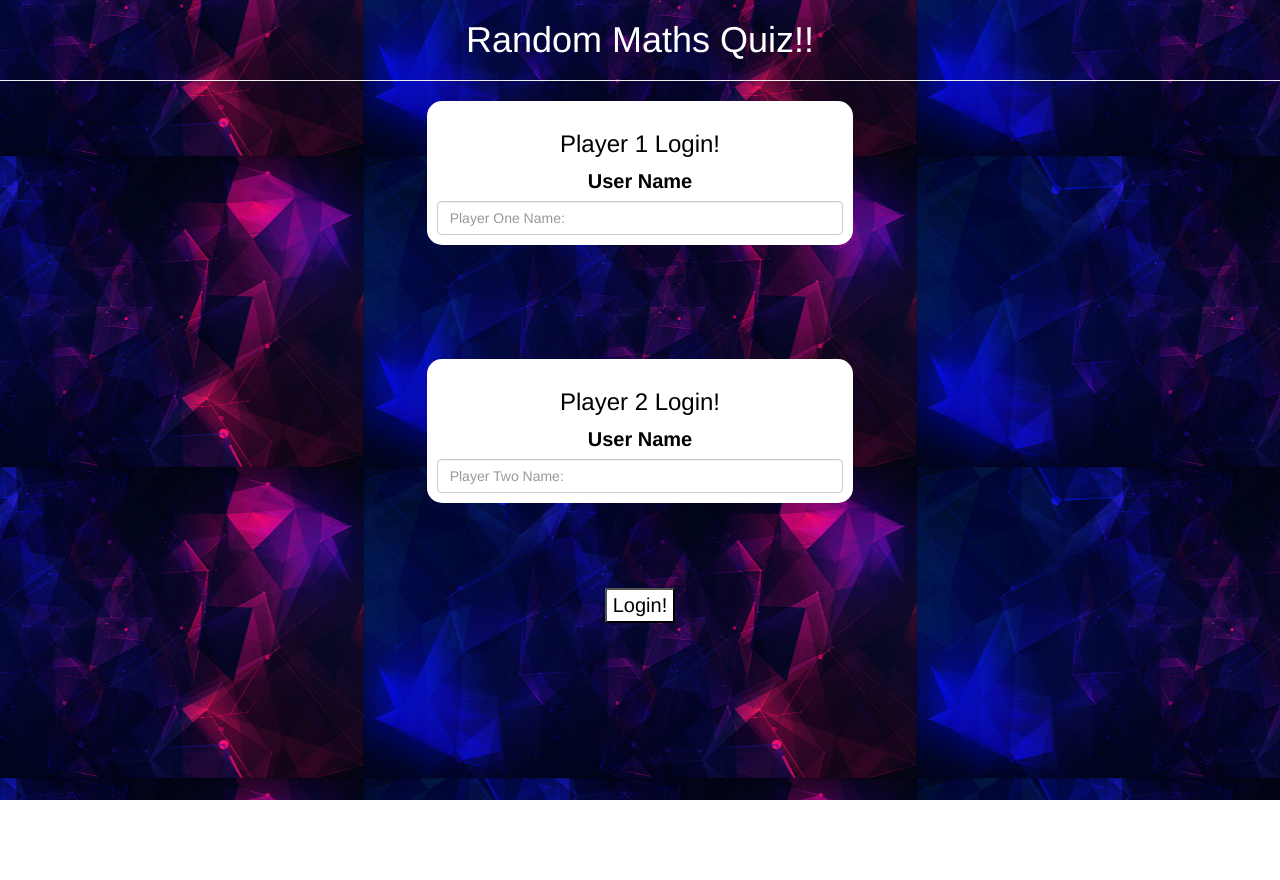
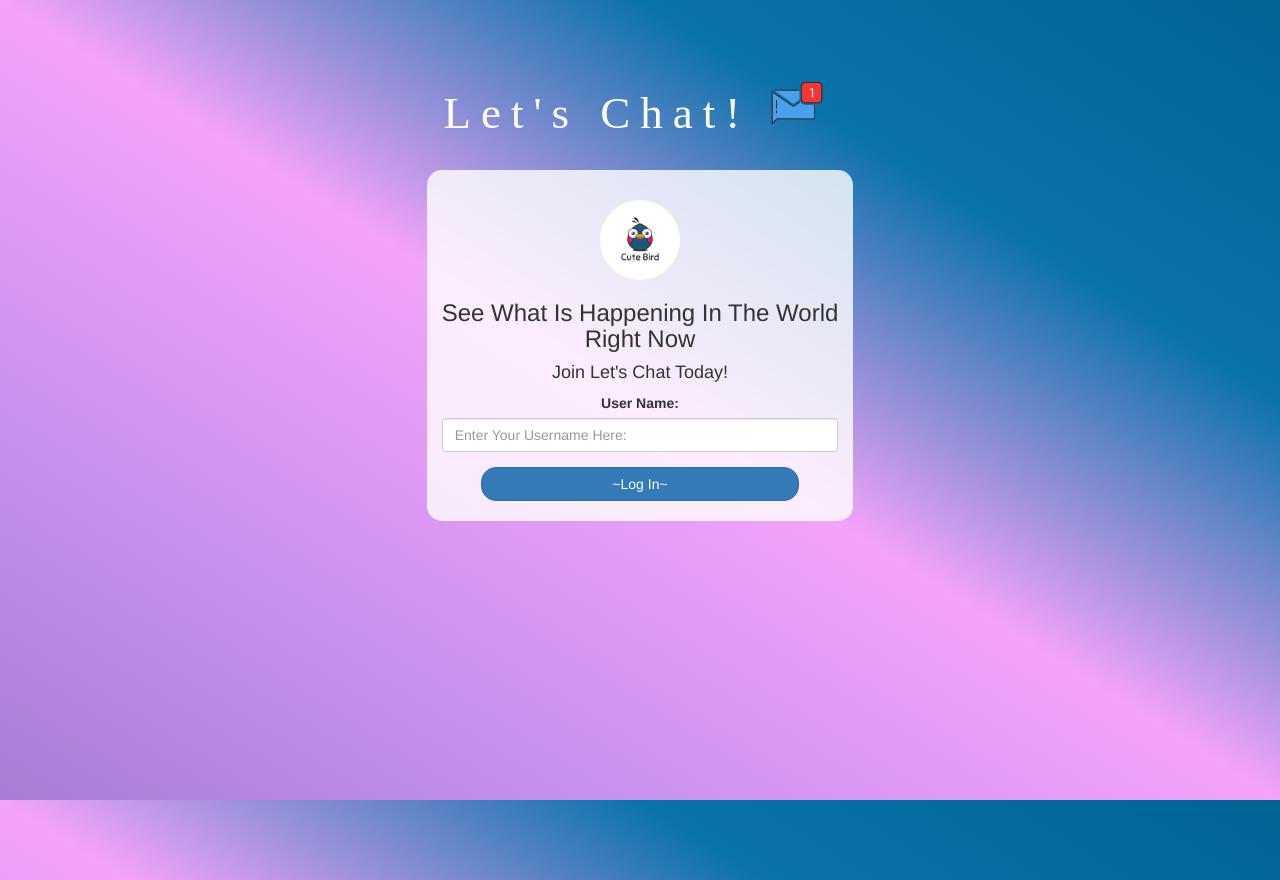
Before and after one commit to DeenOverDunya/TheMathsQuiz-ADVC92, a plain HTML site: page index.html in a window 1280 px wide. Before the commit the page ends 800 px from the top, so only its background shows below. Drawn offline with nearby package versions, Linux system fonts and the light colour scheme; a web font is replaced by a local one.

Commit message:
Add files via upload

```diff
--- /dev/null
+++ b/Kwitter.css
@@ -0,0 +1,94 @@
+html, body
+{
+  height: 100%;
+  margin: 0;
+}
+
+body
+{
+background-image: linear-gradient(to right top, #a67dd6, #ca91f0, #f3a3f9, #0a73aa, #006494);
+}
+
+.header
+{
+	color: white;font-family: 'Yeon Sung';font-size: 45px;letter-spacing: 10px;margin-top: 80px;
+}
+.header img
+{
+	width: 80px;margin-left: -15px;
+}
+
+.login_div
+{
+	background: rgba(255,255,255,0.8);float: none;border-radius: 15px;
+}
+
+.logo
+{
+	width: 80px;margin-top: 30px;border-radius: 40px;
+}
+
+#login_button
+{
+	width: 80%;border-radius: 15px;
+}
+
+.room_name
+{
+	cursor: pointer;
+	font-size: 20px;
+}
+
+
+#logout
+{
+	font-size: 20px; float: right;
+}
+
+
+#output
+{
+	padding: 10px; width:80%;background: rgba(255,255,255,0.8);border-radius: 15px;
+}
+
+.input_div_room_page
+{
+	width: 80%;
+}
+
+.input_div label
+{
+	color: white;font-size: 20px;
+}
+
+
+.input_div_message_page
+{
+	position: fixed;bottom: 0px;width: 100%;background: rgba(255,255,255,0.8);
+}
+.input_div_message_page label
+{
+	color: black;
+}
+.input_div_message_page #msg
+{
+	width: 80%;
+}
+.input_div_message_page button
+{
+	margin-top: 15px;
+	width: 50%;
+}
+.color_white
+{
+	color: white
+}
+
+.user_tick
+{
+	width:20px;
+}
+.message_h4
+{
+	padding-left:5px;color:grey;
+}
--- /dev/null
+++ b/Kwitter.js
@@ -0,0 +1,7 @@
+function addUser()
+{
+user_name=document.getElementById("user_name").value;
+localStorage.setItem("user_name",user_name);
+window.location="kwitter_room.html";
+
+}
--- /dev/null
+++ b/Kwitter_room.css
@@ -0,0 +1,94 @@
+html, body
+{
+  height: 100%;
+  margin: 0;
+}
+
+body
+{
+background-image: linear-gradient(to right top, #a67dd6, #ca91f0, #f3a3f9, #0a73aa, #006494);
+}
+
+.header
+{
+	color: white;font-family: 'Yeon Sung';font-size: 45px;letter-spacing: 10px;margin-top: 80px;
+}
+.header img
+{
+	width: 80px;margin-left: -15px;
+}
+
+.login_div
+{
+	background: rgba(255,255,255,0.8);float: none;border-radius: 15px;
+}
+
+.m2
+{
+	width: 80px;margin-top: 30px;border-radius: 40px;
+}
+
+#login_button
+{
+	width: 80%;border-radius: 15px;
+}
+
+.room_name
+{
+	cursor: pointer;
+	font-size: 20px;
+}
+
+
+#logout
+{
+	font-size: 20px; float: right;
+}
+
+
+#output
+{
+	padding: 10px; width:80%;background: rgba(255,255,255,0.8);border-radius: 15px;
+}
+
+.input_div_room_page
+{
+	width: 80%;
+}
+
+.input_div label
+{
+	color: white;font-size: 20px;
+}
+
+
+.input_div_message_page
+{
+	position: fixed;bottom: 0px;width: 100%;background: rgba(255,255,255,0.8);
+}
+.input_div_message_page label
+{
+	color: black;
+}
+.input_div_message_page #msg
+{
+	width: 80%;
+}
+.input_div_message_page button
+{
+	margin-top: 15px;
+	width: 50%;
+}
+.color_white
+{
+	color: white
+}
+
+.user_tick
+{
+	width:20px;
+}
+.message_h4
+{
+	padding-left:5px;color:grey;
+}
--- a/index.html
+++ b/index.html
@@ -1,54 +1,34 @@
 <!DOCTYPE html>
 <html>
 <head>
-	<title>Random Maths Quiz!</title>
+	<title>~ Let's Chat! ~</title>
+<link href="https://fonts.googleapis.com/css?family=Yeon+Sung&display=swap" rel="stylesheet"><meta name="viewport" content="width=device-width, initial-scale=1">
 
-<meta name="viewport" content="width=device-width, initial-scale=1">
 <link rel="stylesheet" href="https://maxcdn.bootstrapcdn.com/bootstrap/3.4.0/css/bootstrap.min.css">
 <script src="https://ajax.googleapis.com/ajax/libs/jquery/3.4.1/jquery.min.js"></script>
 <script src="https://maxcdn.bootstrapcdn.com/bootstrap/3.4.0/js/bootstrap.min.js"></script>
 
-<link rel="stylesheet" type="text/css" href="style.css">
-
-<script src="quiz_game_login.js"></script>
+<link rel="stylesheet" type="text/css" href="Kwitter.css">
+<script src="kwitter.js"></script>
 </head>
+<body>
 <center>
-
-<body>
-
-
-
-
-<h1> Random Maths Quiz!!</h1>
-<hr>
-
-<div  class="col-lg-4 col=sm-8 col-xs-11 login_div1">
-<h3> Player 1 Login!</h3>
-<label> User Name </label>
-<input type="text" id="player1_name_input" class="form-control" placeholder="Player One Name: ">
-</div>
-<br>
-<br>
-
-
-<br>
-<br>
-
-
-
-<div  class="col-lg-4 col=sm-8 col-xs-11 login_div2">
-	<h3> Player 2 Login!</h3>
-	<label> User Name </label>
-	<input type="text" id="player2_name_input" class="form-control" placeholder="Player Two Name: ">
+	<h1 class="header">
+		Let's Chat!	<sup>
+	<img src="m2.png">
+	</sup>
+</h1>
+	<div class="col-lg-4 col-md-6 col-sm-6 col-xs-11 login_div">
+	<img src="logo.png" class="logo">
+		<h3 >See What Is Happening In The World Right Now</h3>
+		<h4 >Join Let's Chat Today!</h4>
+		<div class="form-group">
+		  <label >User Name:</label>
+		  <input type="text" id="user_name" class="form-control" placeholder="Enter Your Username Here:">
+		</div>
+		<button id="login_button" class="btn btn-primary" onclick="addUser()">~Log In~</button>
+		<br><br>
 	</div>
-<br>
-<br>
-<br>
-
-<button id="button" onclick="addUser()">
-        Login!
-        </button>
-
 </center>
 </body>
 </html>
```
Also changed, not shown: Kwitter_room.html (added, +43 -0 lines), kwitter_room.js (added, +13 -0 lines), logo.png (added), m2.png (added).
